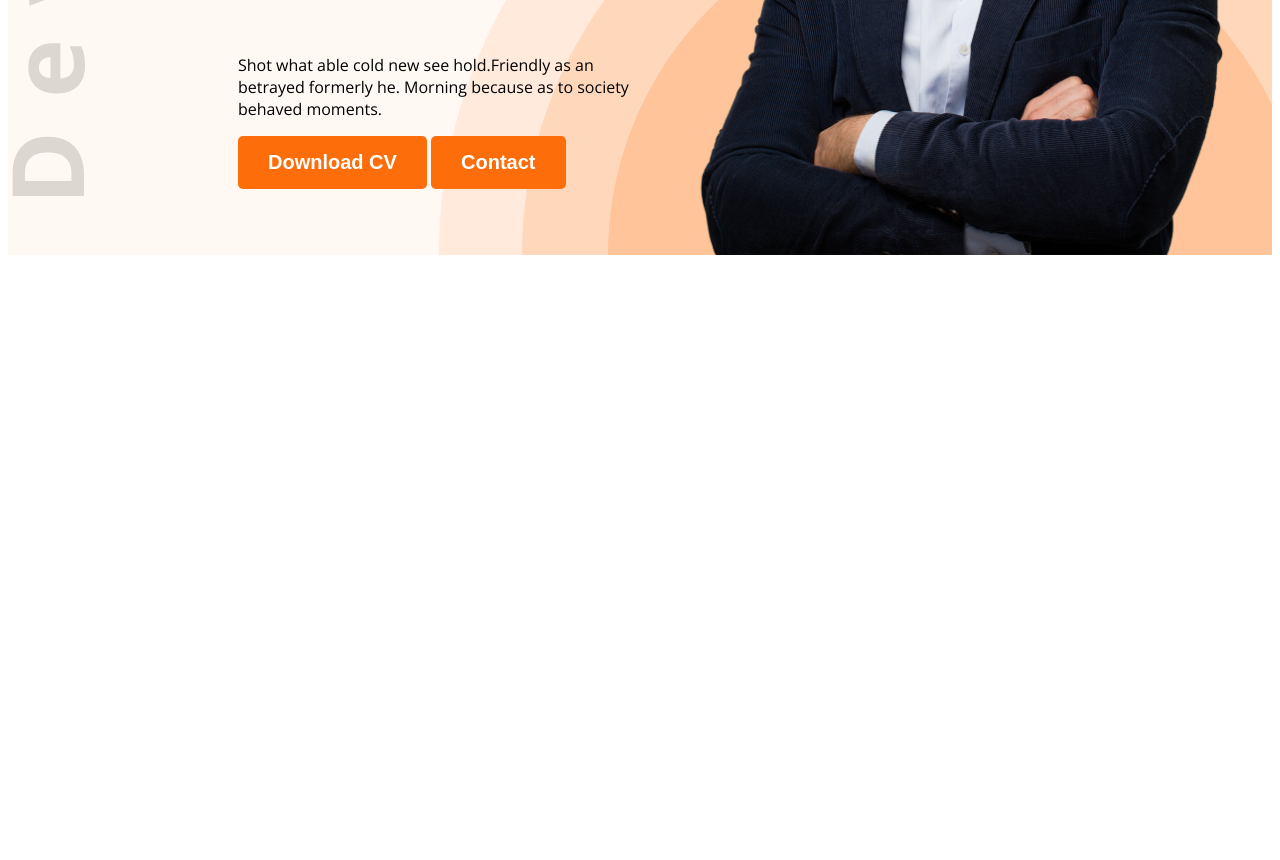
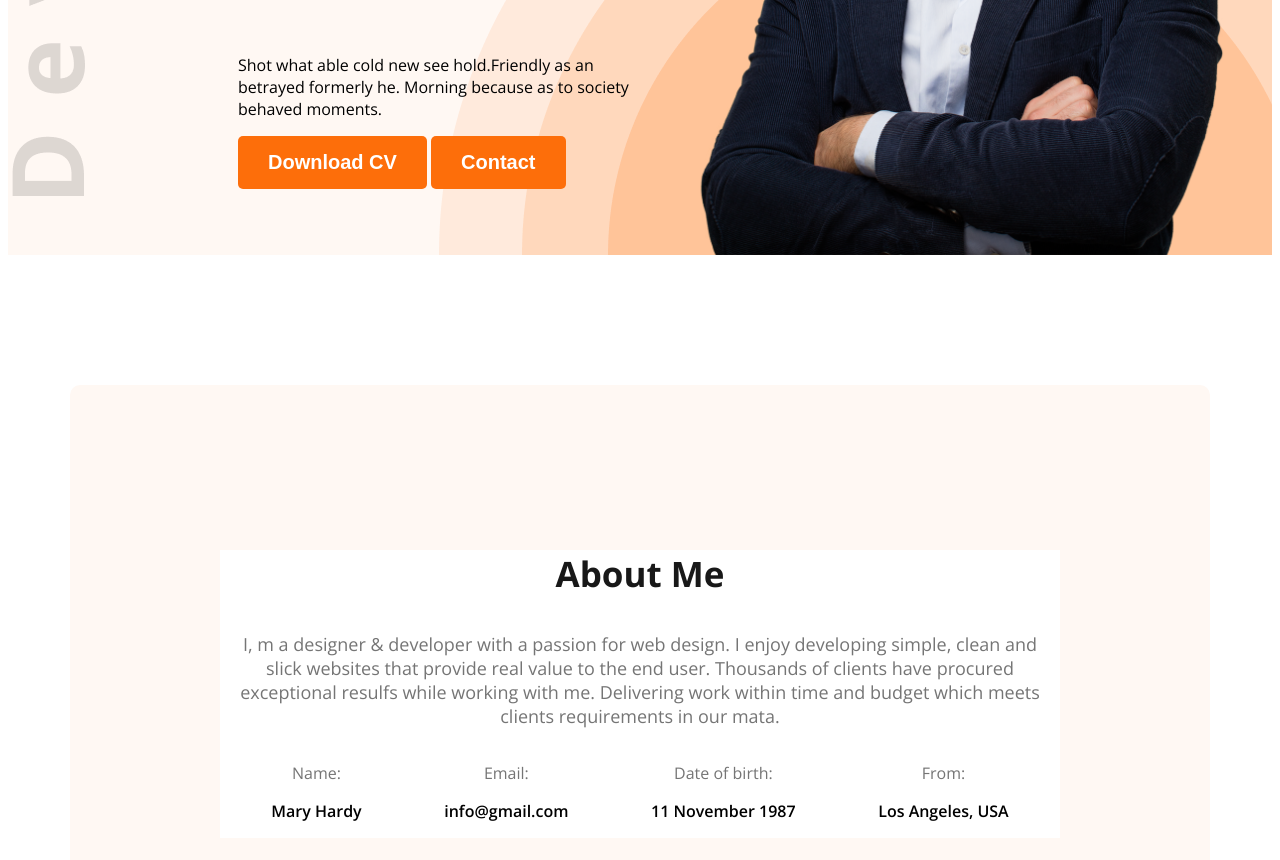
Before and after one commit to alshahriar99/web-dev-portfolio, a plain HTML site: page index.html in a window 1280 px wide. Shown: the part 575-1435 px from the top of the page. Before the commit the page ends 838 px from the top, so only its background shows below. Drawn offline with nearby package versions, Linux system fonts and the light colour scheme.

Commit message:
about section

```diff
--- a/index.html
+++ b/index.html
@@ -20,18 +20,51 @@
       </nav>
       <div class="banner-abba">
         <div class="banner-content">
-          <h4 class="banner-graties dark-2">Hi, I  am</h4>
+          <h4 class="banner-graties dark-2">Hi, I am</h4>
           <h1 class="banner-title">Mary Hardy</h1>
           <p class="banner-discription">
-            Shot what able cold new see hold.Friendly as an betrayed formerly he. Morning because as to society behaved moments.
+            Shot what able cold new see hold.Friendly as an betrayed formerly
+            he. Morning because as to society behaved moments.
           </p>
           <button class="btn-primary">Download CV</button>
           <button class="btn-primary">Contact</button>
         </div>
-        <img class="banner-pro-img" src="images/hardy.png" alt="">
+        <img class="banner-pro-img" src="images/hardy.png" alt="" />
       </div>
     </header>
-    <main></main>
+    <main>
+      <section class="about">
+        <div class="about-container">
+          <h3 class="section-title">About Me</h3>
+          <p class="section-discription">
+            I, m a designer & developer with a passion for web design. I enjoy
+            developing simple, clean and slick websites that provide real value to
+            the end user. Thousands of clients have procured exceptional resulfs
+            while working with me. Delivering work within time and budget which
+            meets clients requirements in our mata.
+          </p>
+          <div class="about-aitems">
+            <div class="about-item">
+              <p class="aitem-titel ">Name:</p>
+              <p class="aitem-dis">Mary Hardy</p>
+            </div>
+            <div class="about-item">
+              <p class="aitem-titel">Email:</p>
+              <p class="aitem-dis">info@gmail.com</p>
+            </div>
+            <div class="about-item">
+              <p class="aitem-titel">Date of birth:</p>
+              <p class="aitem-dis">11 November 1987</p>
+            </div>
+            <div class="about-item">
+              <p class="aitem-titel">From:</p>
+              <p class="aitem-dis">Los Angeles, USA</p>
+            </div>
+          </div>
+        </div>
+
+      </section>
+    </main>
     <footer></footer>
   </body>
 </html>
--- a/styles/style.css
+++ b/styles/style.css
@@ -3,7 +3,7 @@
 .primary-font{
     font-family:open sans;
 }
-
+/* share css */
 .dark-2{
     color: #474747;
 }
@@ -16,6 +16,15 @@
     padding: 15px 30px;
     border-radius: 5px;
 }
+.section-title{
+    font-size: 35px;
+    font-weight: bold;
+    color: #181818;
+}
+.section-discription{
+    font-size: 18px;
+    color: #757575;
+}
 /* header img style */
 .header{
     background-image: url('../images/developer.png'), url('../images/header_bg.png');
@@ -23,6 +32,7 @@
     background-position: top left, bottom right;
     background-color: #FFF8F3;
 }
+
 
 /* nav style */
 nav{
@@ -75,3 +85,33 @@ nav ul{
 .banner-pro-img{
     width: 580px;
 }
+/* main style */
+main{
+    max-width: 1140px;
+    margin: 0 auto;
+}
+/* about style */
+.about{
+    background-color: #FFF8F3;
+    border-radius: 10px;
+    padding: 130px 150px;
+    text-align: center;
+    margin-top: 130px;
+}
+.aitem-dis{
+    font-weight: 600;
+}
+.about-aitems{
+    display: flex;
+    justify-content: space-around;
+}
+section .about-container{
+    background-color: #ffffff;
+    padding: 0 10px;
+}
+.aitem-titel{
+    color:#757575 ;
+}
+.section-discription{
+    color: #757575;
+}
```
